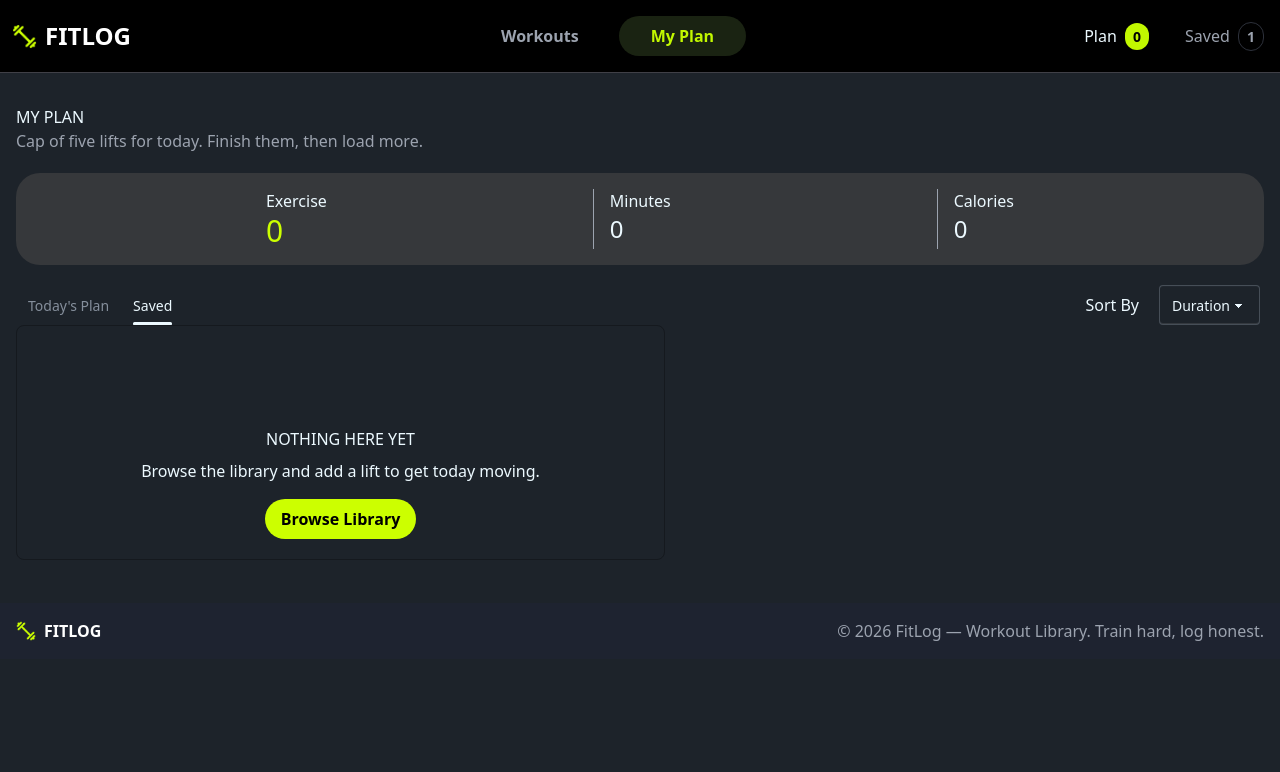
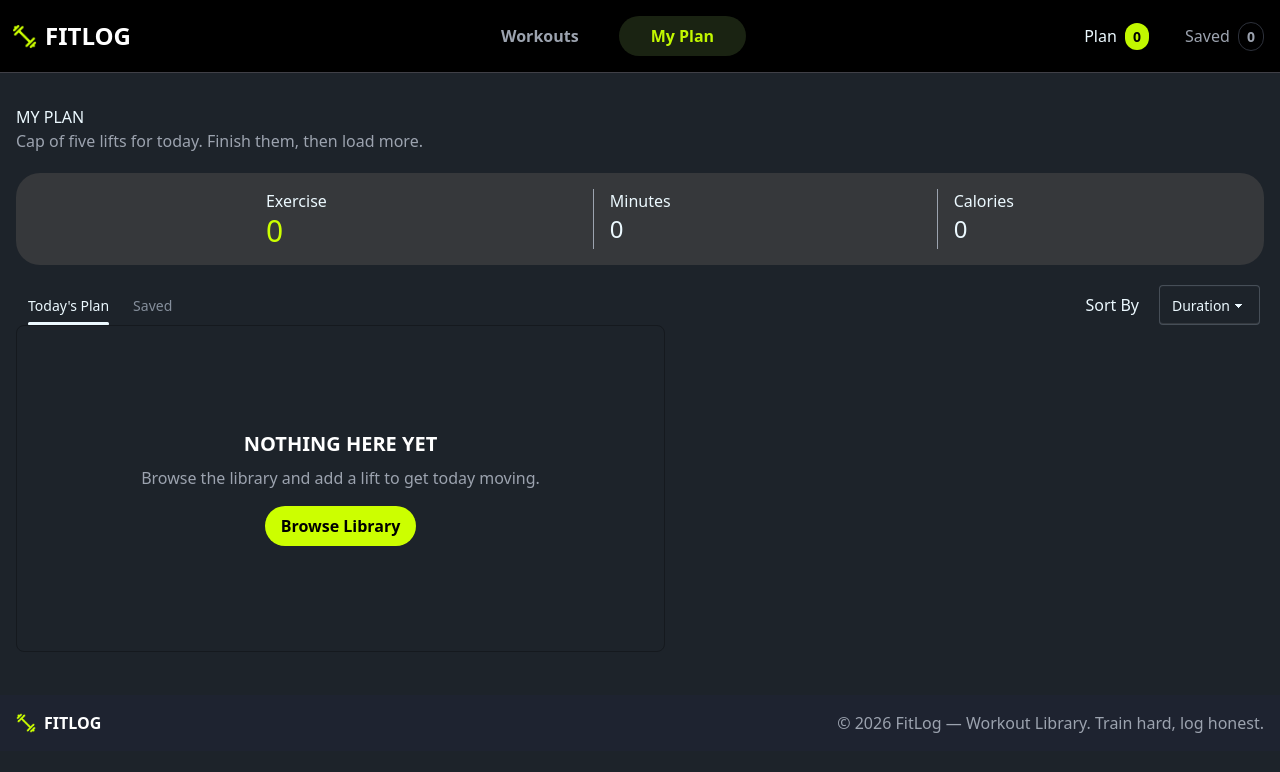
Before and after one commit to MAHFUJ-7/Assignment-6, a Next.js app: page /my-plan in a window 1280 px wide. Shown: the top 772 px of the page. Built offline with nearby package versions, Linux system fonts and the light colour scheme.

Commit message:
NabCompleted

```diff
--- a/src/app/my-plan/page.tsx
+++ b/src/app/my-plan/page.tsx
@@ -8,6 +8,21 @@ import Saved from "@/shared/saved";
 
 const Page = () => {
   const { todayplan, savedworkouts } = React.useContext(TodaySaveContext);
+  const [activeTab, setActiveTab] = React.useState<"today" | "saved">("today");
+  const [sortBy, setSortBy] = React.useState<string>("Duration");
+  const currentList = activeTab === "today" ? todayplan : savedworkouts;
+
+  const sortWorkouts = (workouts: IWorkout[]) => {
+    return [...workouts].sort((a, b) => {
+      if (sortBy === "Duration") return b.duration - a.duration;
+      if (sortBy === "Calories") return b.caloriesBurned - a.caloriesBurned;
+      if (sortBy === "Rating") return b.rating - a.rating;
+      return 0;
+    });
+  };
+
+  const sortedTodayPlan = sortWorkouts(todayplan);
+  const sortedSavedWorkouts = sortWorkouts(savedworkouts);
 
   console.log(todayplan, "todayplan");
   console.log(savedworkouts, "savedworkouts");
@@ -21,15 +36,15 @@ const Page = () => {
         <div className="flex justify-evenly content-left gap-8 mt-5 mb-5 bg-[#36383b] p-4 rounded-3xl">
               <div>
                 <p>Exercise</p>
-                <h1 className="text-bold text-3xl text-[#CCFF00]">{todayplan.length}</h1>
+                <h1 className="text-bold text-3xl text-[#CCFF00]">{currentList.length}</h1>
               </div>
               <div className="border-l border-[#9CA3AF] pl-4">
                 <p>Minutes</p>
-                <h1 className="text-bold text-2xl">{todayplan.reduce((acc, workout) => acc + workout.duration, 0)}</h1>
+                <h1 className="text-bold text-2xl">{currentList.reduce((acc, workout) => acc + workout.duration, 0)}</h1>
               </div>
               <div className="border-l border-[#9CA3AF] pl-4">
                 <p>Calories</p>
-                <h1 className="text-bold text-2xl">{todayplan.reduce((acc, workout) => acc + workout.caloriesBurned, 0)}</h1>
+                <h1 className="text-bold text-2xl">{currentList.reduce((acc, workout) => acc + workout.caloriesBurned, 0)}</h1>
               </div>
             </div>
       </div>
@@ -42,11 +57,13 @@ const Page = () => {
             name="my_tabs_2"
             className="tab"
             aria-label="Today's Plan"
+            checked={activeTab === "today"}
+            onChange={() => setActiveTab("today")}
           />
-          <div className="tab-content border-base-300 bg-base-100 p-10">
-            {todayplan.length > 0 ? (
-              todayplan.map((workout: IWorkout, index: number) => (
-                <TodayPlan key={index} workout={workout} />
+          <div className="tab-content border-base-300 bg-base-100 p-10 w-full">
+            {sortedTodayPlan.length > 0 ? (
+              sortedTodayPlan.map((workout: IWorkout, index: number) => (
+                <TodayPlan key={workout.id || index} workout={workout} />
               ))
             ) : (
               <Empty></Empty>
@@ -58,12 +75,13 @@ const Page = () => {
             name="my_tabs_2"
             className="tab"
             aria-label="Saved"
-            defaultChecked
+            checked={activeTab === "saved"}
+            onChange={() => setActiveTab("saved")}
           />
-          <div className="tab-content border-base-300 bg-base-100 p-10">
-            {savedworkouts.length > 0 ? (
-              savedworkouts.map((workout: IWorkout, index: number) => (
-                <Saved key={index} workout={workout} />
+          <div className="tab-content border-base-300 bg-base-100 p-10 w-full">
+            {sortedSavedWorkouts.length > 0 ? (
+              sortedSavedWorkouts.map((workout: IWorkout, index: number) => (
+                <Saved key={workout.id || index} workout={workout} />
               ))
             ) : (
               <Empty></Empty>
@@ -71,10 +89,14 @@ const Page = () => {
           </div>
           <div className="flex gap-5 text-center items-center right-5 absolute">
             <h3 className="shrink-0 whitespace-nowrap">Sort By</h3>
-            <select className="select select-bordered w-full max-w-xs">
-              <option selected>Duration</option>
-              <option>Calories</option>
-              <option>Rating</option>
+            <select
+              value={sortBy}
+              onChange={(e) => setSortBy(e.target.value)}
+              className="select select-bordered w-full max-w-xs"
+            >
+              <option value="Duration">Duration</option>
+              <option value="Calories">Calories</option>
+              <option value="Rating">Rating</option>
             </select>
           </div>
         </div>
--- a/src/shared/Empty.tsx
+++ b/src/shared/Empty.tsx
@@ -3,12 +3,14 @@ import React from "react";
 
 const Empty = () => {
   return (
-    <div className="flex flex-col items-center justify-center gap-2 mt-10 h-full w-full">
-      <h1>NOTHING HERE YET</h1>
-      <p>Browse the library and add a lift to get today moving.</p>
+    <div className="flex flex-col items-center justify-center gap-2 w-full py-16">
+      <h1 className="text-white text-xl font-bold">NOTHING HERE YET</h1>
+      <p className="text-[#9CA3AF] text-center">
+        Browse the library and add a lift to get today moving.
+      </p>
       <Link
         href="/"
-        className="bg-[#CCFF00] text-black font-semibold px-4 py-2 rounded-full mt-2 inline-block hover:bg-[#CCFF00]"
+        className="bg-[#CCFF00] text-black font-semibold px-4 py-2 rounded-full mt-2 inline-block hover:bg-[#b8e600] transition-colors"
       >
         Browse Library
       </Link>
--- a/src/shared/Navbar.tsx
+++ b/src/shared/Navbar.tsx
@@ -1,10 +1,16 @@
+"use client";
 import React from "react";
 import logo from "@/assets/logo.png";
 import Image from "next/image";
 import NavTabs from "./navtabs";
 import Link from "next/dist/client/link";
+import { TodaySaveContext } from "@/context/provider";
 
 const Navbar = () => {
+
+        const { savedworkouts, todayplan } = React.useContext(TodaySaveContext);
+
+
   return (
     <div className="bg-[#000000] border-b border-b-[#404047] border-0.5 px-3">
       <div className="container mx-auto flex justify-between items-center py-4">
@@ -23,10 +29,10 @@ const Navbar = () => {
 
         <div className="flex gap-8 items-center">
             <div>
-                <Link href="/my-plan">Plan <span className="bg-[#C2F800] text-black text-sm font-bold px-2 py-1 mx-1 rounded-full">0</span></Link>
+                <Link href="/my-plan">Plan <span className="bg-[#C2F800] text-black text-sm font-bold px-2 py-1 mx-1 rounded-full">{todayplan.length}</span></Link>
             </div>
             <div className="text-[#9CA3AF]">
-                <Link href="/my-plan">Saved <span className="text-[#9CA3AF] text-sm font-bold px-2 py-1 mx-1 rounded-full border border-[#2D313B] ">1</span></Link>
+                <Link href="/my-plan">Saved <span className="text-[#9CA3AF] text-sm font-bold px-2 py-1 mx-1 rounded-full border border-[#2D313B] ">{savedworkouts.length}</span></Link>
             </div>
         </div>
       </div>
--- a/src/shared/TodayPlan.tsx
+++ b/src/shared/TodayPlan.tsx
@@ -8,7 +8,7 @@ import { TodaySaveContext } from "@/context/provider";
 import { toast } from "react-toastify";
 
 interface Iprops {
-  workout: IWorkout;
+  workout: IWorkout & { isDone?: boolean };
 }
 
 const TodayPlan = ({ workout }: Iprops) => {
@@ -23,11 +23,11 @@ const TodayPlan = ({ workout }: Iprops) => {
 
     const handleMark = (id: number) => {
         toast.success(`"${workout.name}" marked as done!`);
-        const updatedPlan = todayplan.map((workout) => {
-            if (workout.id === id) {
-                return { ...workout, isDone: true };
+        const updatedPlan = todayplan.map((item) => {
+            if (item.id === id) {
+                return { ...item, isDone: true };
             }
-            return workout;
+            return item;
         });
         setTodayplan(updatedPlan);
     };
@@ -64,7 +64,17 @@ const TodayPlan = ({ workout }: Iprops) => {
 
       <div className="mx-5">
          <Link href={`/details/${workout.id}`} className=" text-white font-semibold px-4 py-2 rounded-[10px] mt-2 inline-block border border-[#9CA3AF] hover:bg-[#9CA3AF]">View Details</Link>
-         <button onClick={() => handleMark(workout.id)} className="bg-[#CCFF00] text-black font-semibold px-4 py-2 rounded-full mt-2 inline-block hover:bg-[#CCFF00]"> <FontAwesomeIcon icon={faCheck} />Mark as Done</button>
+         <button
+           disabled={workout.isDone}
+           onClick={() => handleMark(workout.id)}
+           className={`font-semibold px-4 py-2 rounded-full mt-2 inline-block ${
+             workout.isDone
+               ? "bg-gray-600 text-gray-300 cursor-not-allowed opacity-60"
+               : "bg-[#CCFF00] text-black hover:bg-[#CCFF00] cursor-pointer"
+           }`}
+         >
+           <FontAwesomeIcon icon={faCheck} /> {workout.isDone ? "Done" : "Mark as Done"}
+         </button>
          <button onClick={() => handleRemoveWorkout(workout.id)}><FontAwesomeIcon icon={faX} /></button>
 
       </div>
--- a/src/shared/saved.tsx
+++ b/src/shared/saved.tsx
@@ -13,12 +13,12 @@ interface Iprops {
 
 const Saved = ({ workout }: Iprops) => {
 
-    const { todayplan, setTodayplan } = React.useContext(TodaySaveContext);
+    const { savedworkouts, setSavedworkouts } = React.useContext(TodaySaveContext);
 
     const handleRemoveWorkout = (id: number) => {
-        toast.success(`"${workout.name}" removed from today's plan!`);
-        const updatedPlan = todayplan.filter((workout) => workout.id !== id);
-        setTodayplan(updatedPlan);
+        toast.success(`"${workout.name}" removed from saved workouts!`);
+        const updatedPlan = savedworkouts.filter((workout) => workout.id !== id);
+        setSavedworkouts(updatedPlan);
     }
 
 
```
